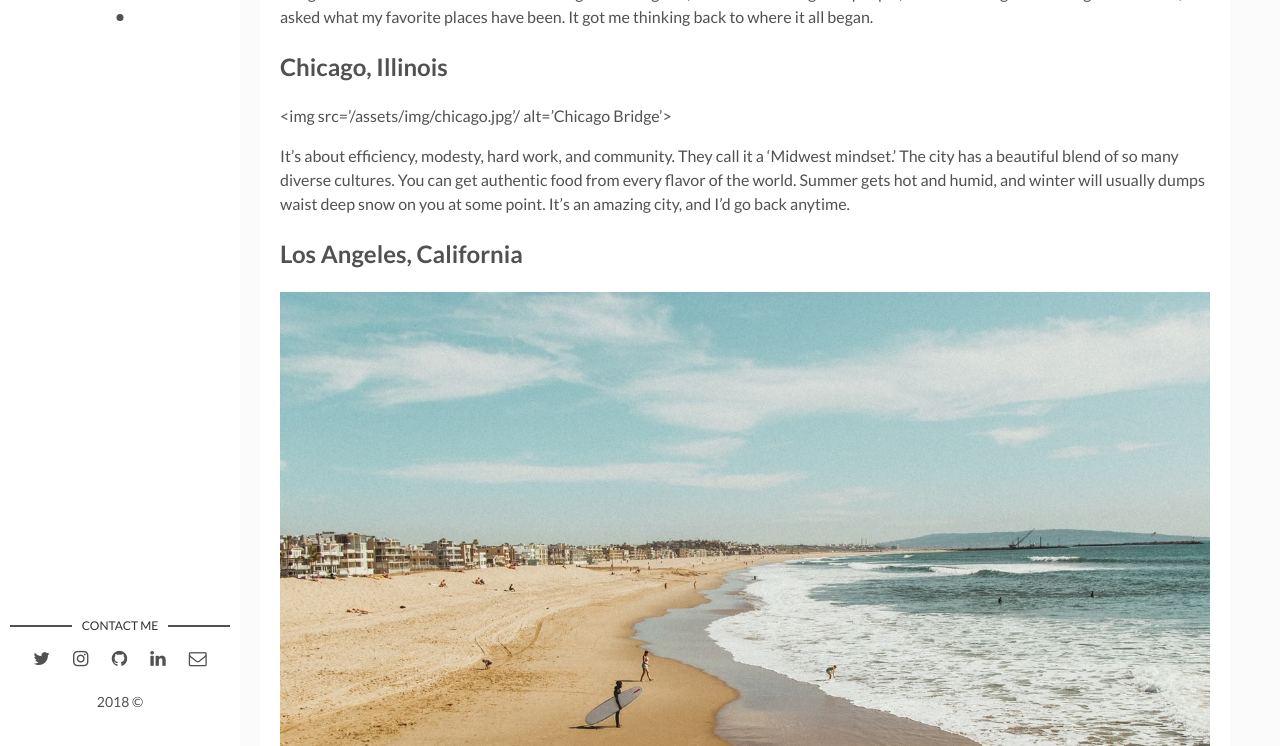
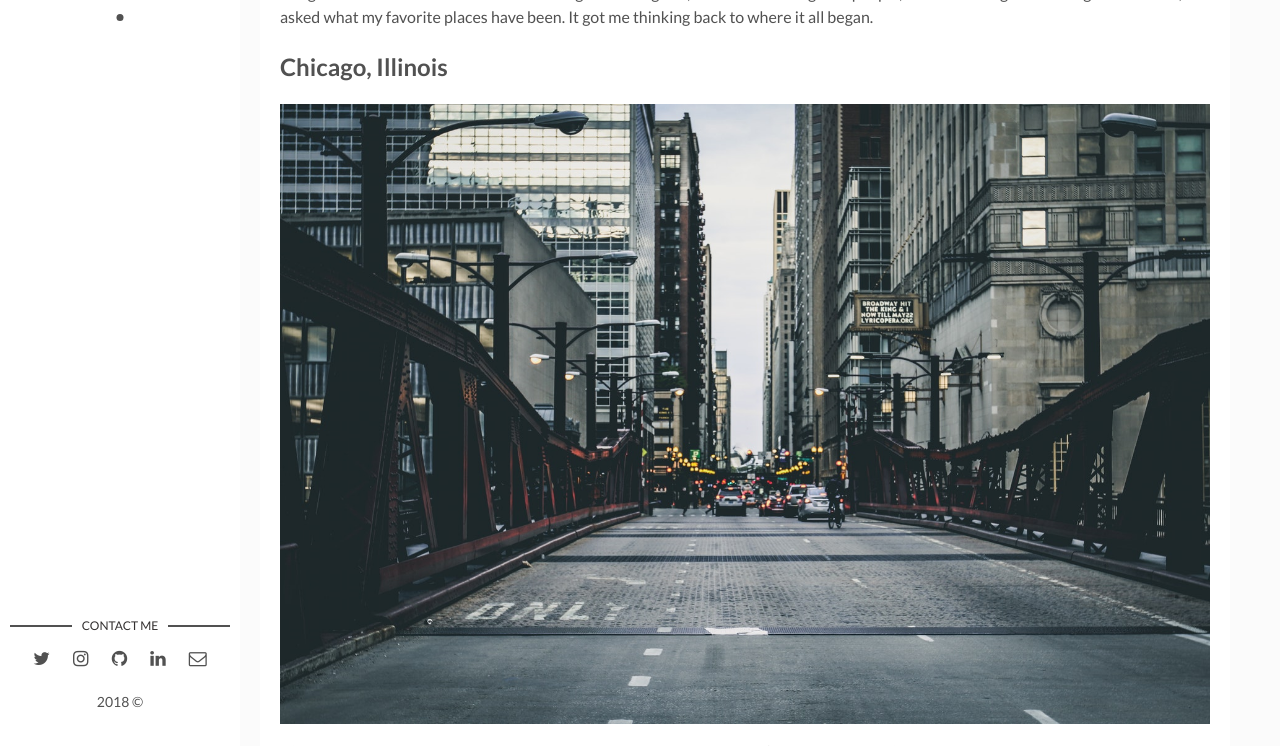
Before and after one commit to mynameiskaleb/johnnyromano.github.io, a Jekyll site: the page built from _posts/2017-09-12-all-the-places-youll-go.html, in a window 1280 px wide and 900 px high, scrolled down 525 px, cut to the strip 154-900 px from the top of the window. Built offline with Jekyll 4.4.1, drawn with Linux system fonts in a browser that asks for light colours.

Commit message:
Update 2017-09-12-all-the-places-youll-go.html

```diff
--- a/_posts/2017-09-12-all-the-places-youll-go.html
+++ b/_posts/2017-09-12-all-the-places-youll-go.html
@@ -9,7 +9,7 @@
 <p>So, I’ve been lucky enough to have lived and visited places all over, and I’ve discovered so much about myself, people, culture, and how things work around the world. Since moving to Los Angeles, I’ve been meeting new people, and when we get to talking about travel, I’m asked what my favorite places have been. It got me thinking back to where it all began.</p>
 
 <h2>Chicago, Illinois</h2>
-<img src='{{site.baseurl}}/assets/img/chicago.jpg'/ alt='Chicago Bridge'>
+<img src='{{site.baseurl}}/assets/img/chicago.jpg' alt='Chicago Bridge'>
 <p>It’s about efficiency, modesty, hard work, and community. They call it a ‘Midwest mindset.’ The city has a beautiful blend of so many diverse cultures. You can get authentic food from every flavor of the world. Summer gets hot and humid, and winter will usually dumps waist deep snow on you at some point. It’s an amazing city, and I’d go back anytime.</p>
 
 <h2>Los Angeles, California</h2>
```
